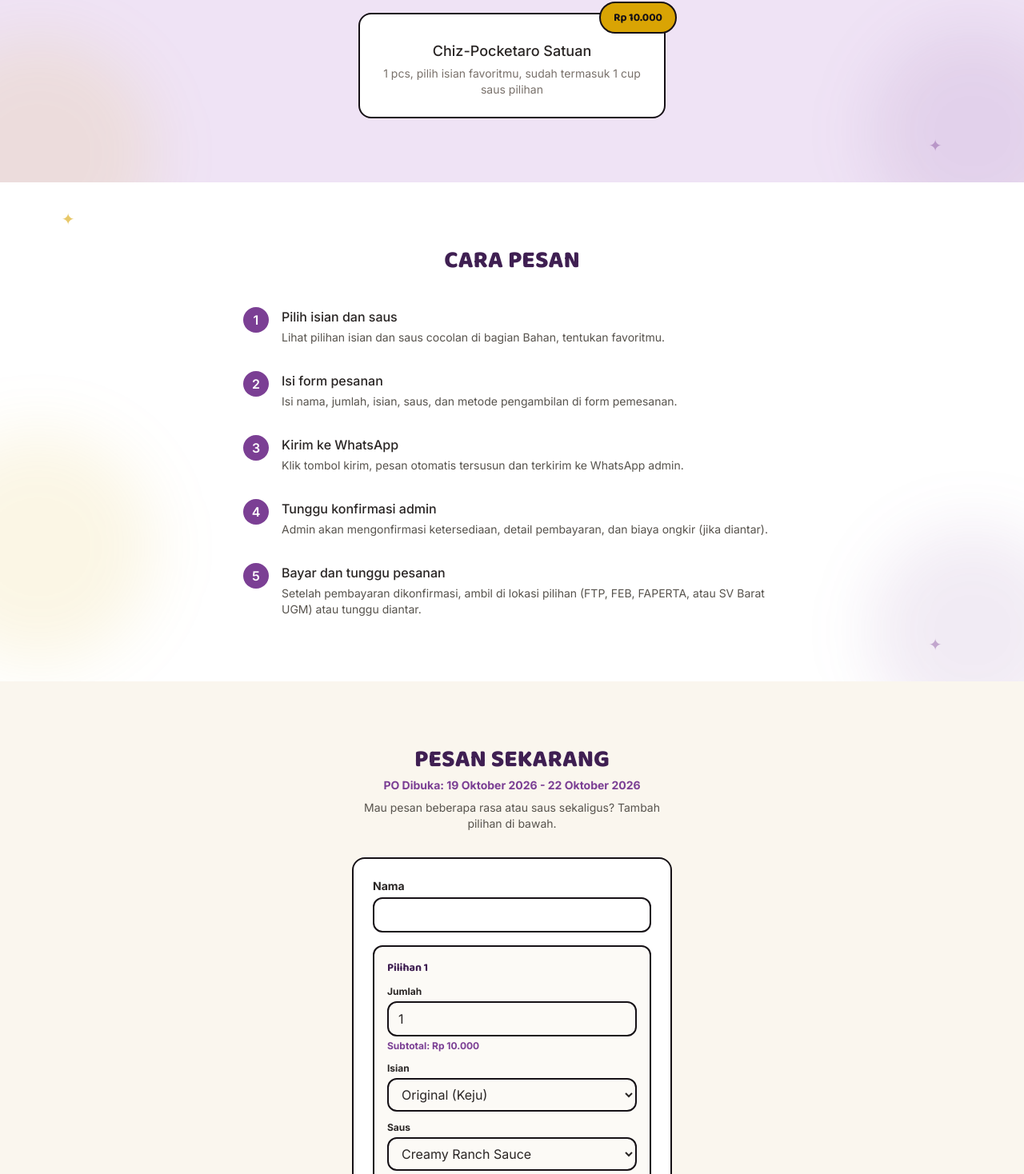
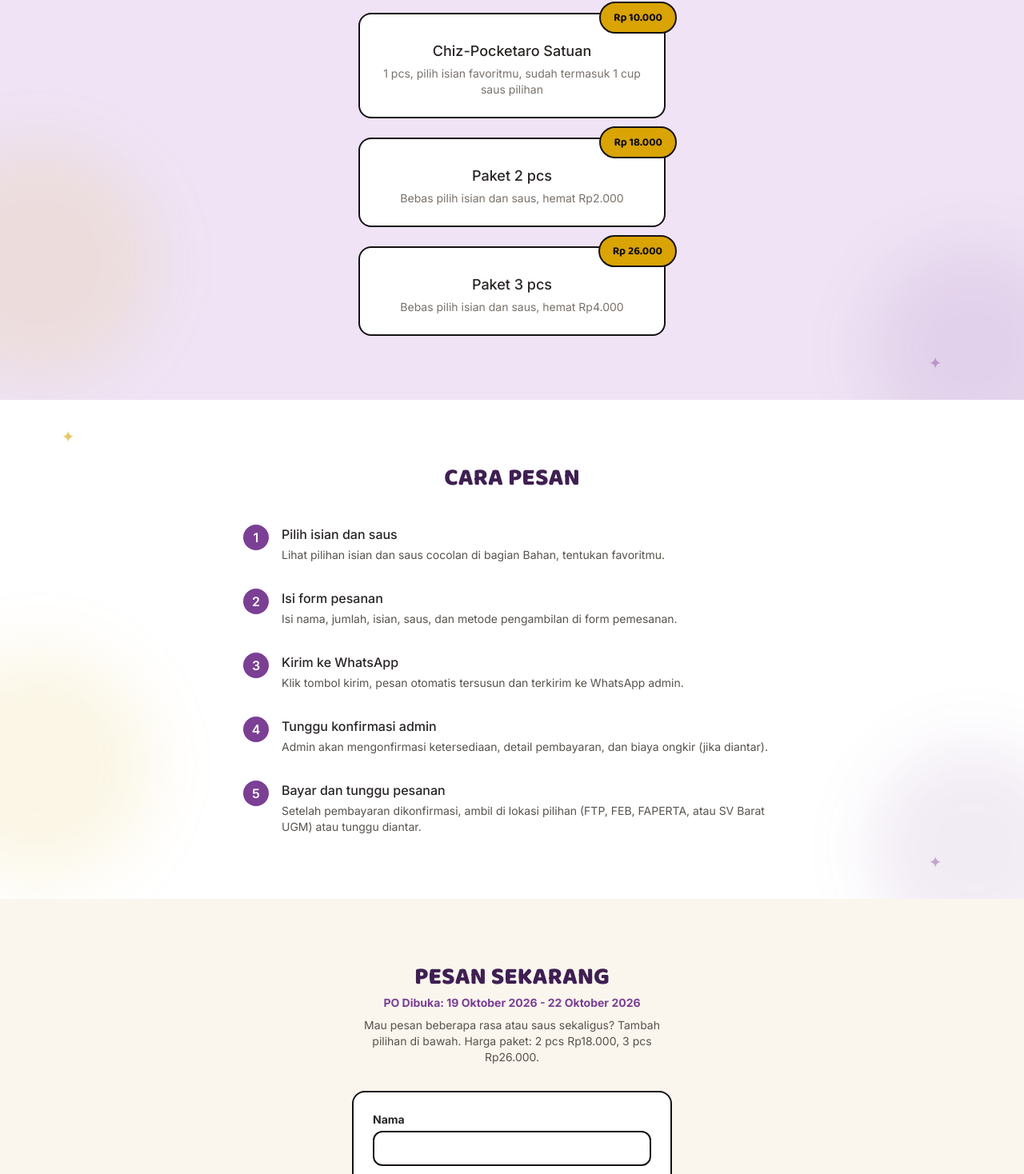
Before and after one commit to ghinaalifianaa/chiz-pocketaro, a React (Vite) app: page / in a window 1280 px wide. Shown: the part 3760-5228 px from the top of the page at 80% size. Built offline with nearby package versions, Linux system fonts and the light colour scheme.

Commit message:
ubah paket

```diff
--- a/src/components/FormPesanan.jsx
+++ b/src/components/FormPesanan.jsx
@@ -23,7 +23,21 @@ const LOKASI_AMBIL_OPTIONS = [
   { value: "svbarat", label: "SV Barat UGM" },
 ];
 
-const HARGA_SATUAN = 10000; // harga per pcs, ganti kalau harga berubah
+// Harga paket: jumlah pcs -> harga total. Ubah angkanya di sini kalau harga berubah.
+// Kalau pesan lebih dari 3 pcs, otomatis dihitung kombinasi paket termurah.
+const HARGA_PAKET = { 1: 10000, 2: 18000, 3: 26000 };
+const HARGA_SATUAN = HARGA_PAKET[1];
+
+function hitungHarga(totalPcs) {
+  const ukuran = Object.keys(HARGA_PAKET).map(Number);
+  const dp = [0];
+  for (let n = 1; n <= totalPcs; n++) {
+    dp[n] = Math.min(
+      ...ukuran.filter((u) => u <= n).map((u) => dp[n - u] + HARGA_PAKET[u])
+    );
+  }
+  return dp[totalPcs] || 0;
+}
 
 // Google Form buat nyimpen log pesanan otomatis ke spreadsheet (bukan buat diisi pelanggan)
 const GFORM_ACTION_URL =
@@ -96,8 +110,16 @@ export default function FormPesanan() {
     setItems((prev) => prev.filter((item) => item.id !== id));
   }
 
+  function hitungTotalPcs() {
+    return items.reduce((total, item) => total + (Math.max(0, Math.floor(Number(item.jumlah))) || 0), 0);
+  }
+
   function hitungTotal() {
-    return items.reduce((total, item) => total + (Number(item.jumlah) || 0) * HARGA_SATUAN, 0);
+    return hitungHarga(hitungTotalPcs());
+  }
+
+  function hitungHemat() {
+    return hitungTotalPcs() * HARGA_SATUAN - hitungTotal();
   }
 
   function buatLinkWhatsApp() {
@@ -178,6 +200,7 @@ export default function FormPesanan() {
       </p>
       <p className="text-stone-600 text-sm text-center mb-8">
         Mau pesan beberapa rasa atau saus sekaligus? Tambah pilihan di bawah.
+        Harga paket: 2 pcs Rp18.000, 3 pcs Rp26.000.
       </p>
       <form onSubmit={handleSubmit} className="space-y-4 bg-white border-2 border-ink rounded-2xl p-6">
         <div>
@@ -218,9 +241,6 @@ export default function FormPesanan() {
                     onChange={(e) => updateItem(item.id, "jumlah", e.target.value)}
                     className={inputClass}
                   />
-                  <p className="text-xs text-brand font-bold mt-1">
-                    Subtotal: {formatRupiah((Number(item.jumlah) || 0) * HARGA_SATUAN)}
-                  </p>
                 </div>
                 <div>
                   <label className="block text-xs font-bold mb-1">Isian</label>
@@ -326,6 +346,11 @@ export default function FormPesanan() {
             />
           </div>
         )}
+        {hitungHemat() > 0 && (
+          <p className="text-xs text-brand font-bold text-center">
+            Hemat {formatRupiah(hitungHemat())} dengan harga paket!
+          </p>
+        )}
         <div className="flex items-center justify-between border-t-2 border-ink pt-4">
           <span className="font-display font-bold text-brand-dark">Total</span>
           <span className="font-display font-extrabold text-xl text-brand-dark">
--- a/src/components/Produk.jsx
+++ b/src/components/Produk.jsx
@@ -5,6 +5,16 @@ const produkList = [
     nama: "Chiz-Pocketaro Satuan",
     deskripsi: "1 pcs, pilih isian favoritmu, sudah termasuk 1 cup saus pilihan",
     harga: "Rp 10.000",
+  },
+  {
+    nama: "Paket 2 pcs",
+    deskripsi: "Bebas pilih isian dan saus, hemat Rp2.000",
+    harga: "Rp 18.000",
+  },
+  {
+    nama: "Paket 3 pcs",
+    deskripsi: "Bebas pilih isian dan saus, hemat Rp4.000",
+    harga: "Rp 26.000",
   },
 ];
 
```
